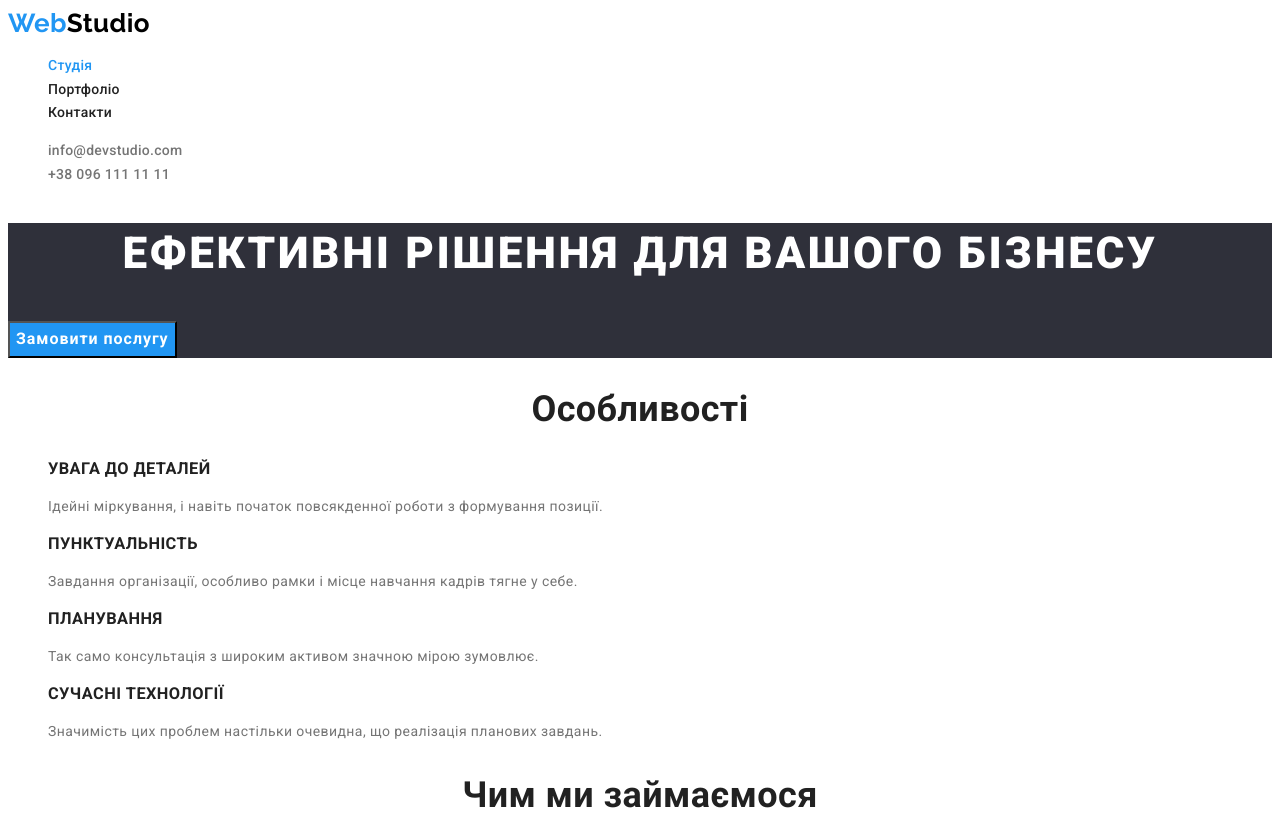
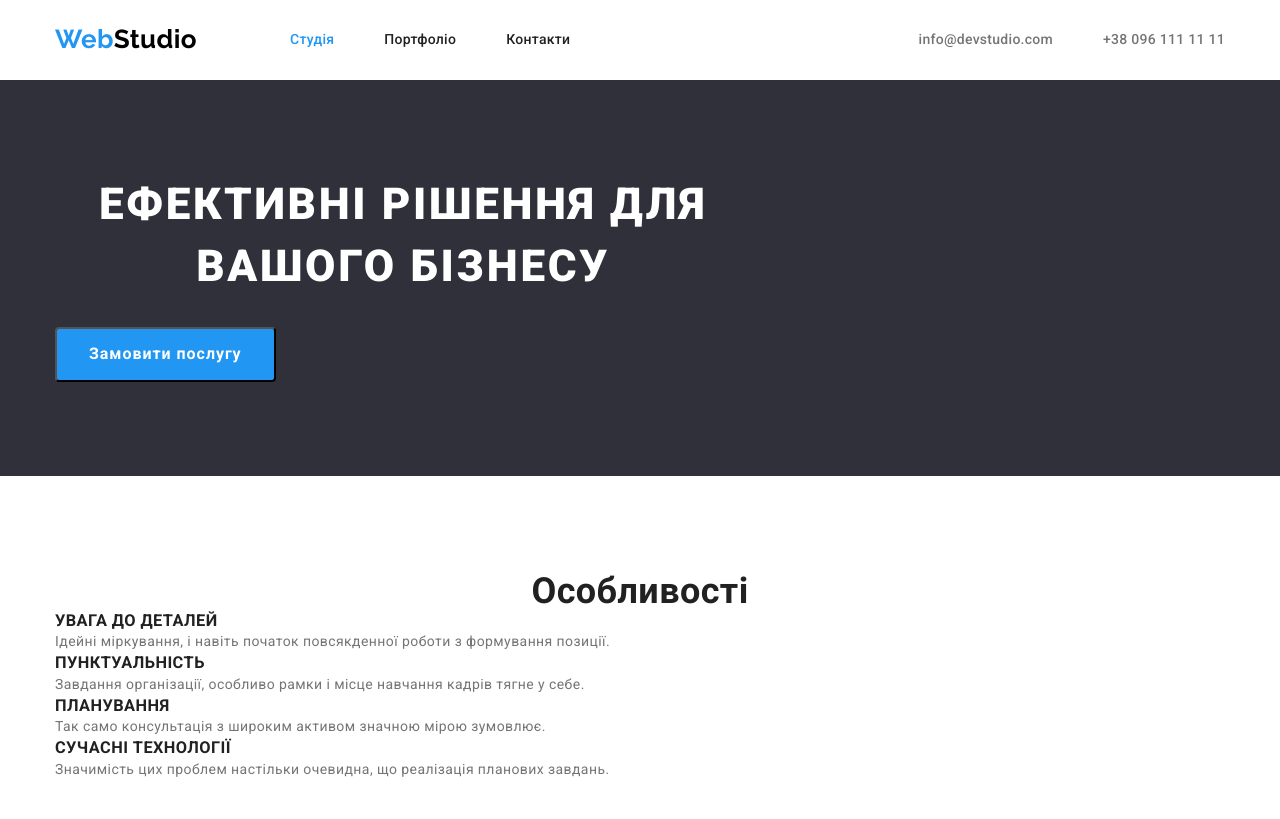
Before and after one commit to Nikolas82/goit-markup-hw-03, a plain HTML site: page index.html in a window 1280 px wide. Shown: the top 819 px of the page. Drawn offline with nearby package versions, Linux system fonts and the light colour scheme.

Commit message:
добавив частково геометрію

```diff
--- a/css/styles.css
+++ b/css/styles.css
@@ -9,7 +9,23 @@
   --logo-color: #000000;
   --secondary-bt-color: #188ce8;
 }
+*{
 
+}
+
+h1,
+h2,
+h3,
+h4,
+h5,
+h6,
+ul,
+p{
+margin: 0;
+}
+ul{
+  padding-left: 0;
+}
 body {
   background-color: var(--primary-bg-color);
   color: var(--primary-text-color);
@@ -20,6 +36,30 @@ body {
   letter-spacing: 0.03em;
 }
 
+
+
+/* Container */
+.container{
+  width: 1200px;
+  margin-left:auto;
+  margin-right: auto;
+  padding-left: 15px;
+  padding-right: 15px;
+}
+
+/* Header */
+.page-header{
+
+}
+.header-container{
+  display: flex;
+  align-items: center;
+}
+.header-item:not(:last-child){
+margin-right: 50px;
+}
+
+
 /* Logo */
 .logo {
   color: var(--accent-color);
@@ -28,6 +68,7 @@ body {
   font-size: 26px;
   line-height: 1.2;
   text-decoration: none;
+
 }
 .span {
   color: var(--logo-color);
@@ -37,8 +78,20 @@ body {
 }
 
 /* Site nav */
-.site-nav,
-.auth-nav,
+.site-nav{
+  list-style: none;
+  display: flex;
+  margin-left: 93px;
+}
+.auth-nav{
+  list-style: none;
+  display: flex;
+  margin-left: auto;
+}
+.header-nav{
+  display: flex;
+  align-items: center;
+}
 .section-list {
   list-style: none;
 }
@@ -48,6 +101,9 @@ body {
   font-weight: 500;
   line-height: 1.14;
   letter-spacing: 0.02em;
+  padding-top: 32px;
+  padding-bottom: 32px;
+  display: block;
 }
 .auth-nav a {
   color: var(--primary-text-color);
@@ -55,12 +111,18 @@ body {
   font-weight: 500;
   line-height: 1.14;
   letter-spacing: 0.02em;
+  padding-top: 32px;
+  padding-bottom: 32px;
+  display: block;
+  margin: auto;
 }
 
 .list:hover,
 .list:focus {
   color: var(--accent-color);
 }
+
+
 .roll:hover,
 .roll:focus {
   color: var(--primary-bg-color);
@@ -77,18 +139,28 @@ body {
 /* Hero */
 .hero {
   background-color: var(--secondary-bg-color);
+  text-align: center;
+
 }
 .hero-title {
   color: var(--primary-bg-color);
   font-weight: 900;
   font-size: 44px;
   line-height: 1.4;
-  text-align: center;
   letter-spacing: 0.06em;
   text-transform: uppercase;
+  width: 696px;
+  margin-bottom: 30px;
+  margin-right: 0;
+
+  }
+
+/* Section */
+.section{
+  padding-top: 94px;
+  padding-bottom: 94px;
 }
 
-/* Section */
 .section-title {
   color: var(--secondary-text-color);
   font-weight: 700;
@@ -131,9 +203,11 @@ body {
   font-weight: 700;
   font-size: 16px;
   line-height: 1.9;
-  display: flex;
   letter-spacing: 0.06em;
   cursor: pointer;
+  display:block;
+  padding: 10px 32px;
+  border-radius: 4px;
 }
 
 .button-secondary:hover,
@@ -168,8 +242,7 @@ body {
 .page-footer {
   background-color: var(--secondary-bg-color);
 }
-.section-list a {
-}
+
 
 .footer-link {
   color: var(--tertiary-color);
--- a/index.html
+++ b/index.html
@@ -9,39 +9,47 @@
       href="https://fonts.googleapis.com/css2?family=Raleway:wght@700&family=Roboto:wght@400;500;700;900&display=swap"
       rel="stylesheet"
     />
-
+    <link
+      rel="stylesheet"
+      href="https://cdnjs.cloudflare.com/ajax/libs/modern-normalize/1.1.0/modern-normalize.min.css"
+    />
     <link rel="stylesheet" href="./css/styles.css" />
   </head>
   <body>
     <!--Шапка сторінки-->
     <header class="page-header">
-      <nav class="header nav">
+      <div class="container header-container">
+        <nav class="header-nav">
           <a href="./index.html" class="logo list">
             Web<span class="span">Studio</span>
           </a>
           <ul class="site-nav">
-          <li><a href="" class="link current list">Студія</a></li>
-          <li><a href="./portfolio.html" class="list">Портфоліо</a></li>
-          <li><a href="" class="list">Контакти</a></li>
+            <li class="header-item"><a href="" class="link current list">Студія</a></li>
+            <li class="header-item"><a href="./portfolio.html" class="list">Портфоліо</a></li>
+            <li class="header-item"><a href="" class="list">Контакти</a></li>
           </ul>
         </nav>
         <ul class="auth-nav">
-        <li>
+          <li class="header-item">
             <a href="mailto:info@devstudio.com" class="list"
               >info@devstudio.com</a
             >
           </li>
-        <li><a href="tel:+38096111111" class="list">+38 096 111 11 11</a></li>
+          <li class="header-item"><a href="tel:+38096111111" class="list">+38 096 111 11 11</a></li>
         </ul>
+      </div>
     </header>
     <main>
       <!--hero-->
-      <section class="hero">
+      <section class="hero section">
+        <div class="container">
           <h1 class="hero-title">Ефективні рішення для вашого бізнесу</h1>
           <button type="button" class="button">Замовити послугу</button>
+        </div>
       </section>
       <!--Особливості-->
       <section class="section">
+        <div class="container">
           <h2 class="section-title">Особливості</h2>
           <ul class="section-list">
             <li>
@@ -54,8 +62,8 @@
             <li>
               <h3 class="caption-title">ПУНКТУАЛЬНІСТЬ</h3>
               <p class="section-text">
-              Завдання організації, особливо рамки і місце навчання кадрів тягне
-              у себе.
+                Завдання організації, особливо рамки і місце навчання кадрів
+                тягне у себе.
               </p>
             </li>
             <li>
@@ -67,14 +75,16 @@
             <li>
               <h3 class="caption-title">СУЧАСНІ ТЕХНОЛОГІЇ</h3>
               <p class="section-text">
-              Значимість цих проблем настільки очевидна, що реалізація планових
-              завдань.
+                Значимість цих проблем настільки очевидна, що реалізація
+                планових завдань.
               </p>
             </li>
           </ul>
+        </div>
       </section>
       <!--Чим ми займаємося-->
       <section class="section">
+        <div class="container">
           <h2 class="section-title">Чим ми займаємося</h2>
           <ul class="section-list">
             <li><img src="./images/box1.jpg" alt="фото 1" width="370" /></li>
@@ -85,9 +95,11 @@
               <img src="./images/box3.jpg" alt="фото 3" width="370" />
             </li>
           </ul>
+        </div>
       </section>
       <!--Наша команда-->
-      <section class="team">
+      <section class="team section">
+        <div class="container">
           <h2 class="section-title">Наша команда</h2>
           <ul class="section-list">
             <li>
@@ -127,9 +139,11 @@
               <p class="team-text">UI Designer</p>
             </li>
           </ul>
+        </div>
       </section>
     </main>
     <footer class="page-footer">
+      <div class="container">
         <a href="./index.html" class="logo list">
           Web<span class="mark">Studio</span>
         </a>
@@ -156,6 +170,7 @@
             </li>
           </ul>
         </address>
+      </div>
     </footer>
   </body>
 </html>
```
Also changed, not shown: portfolio.html (+16 -7 lines). Lines whose indentation alone changed are shown as unchanged.
